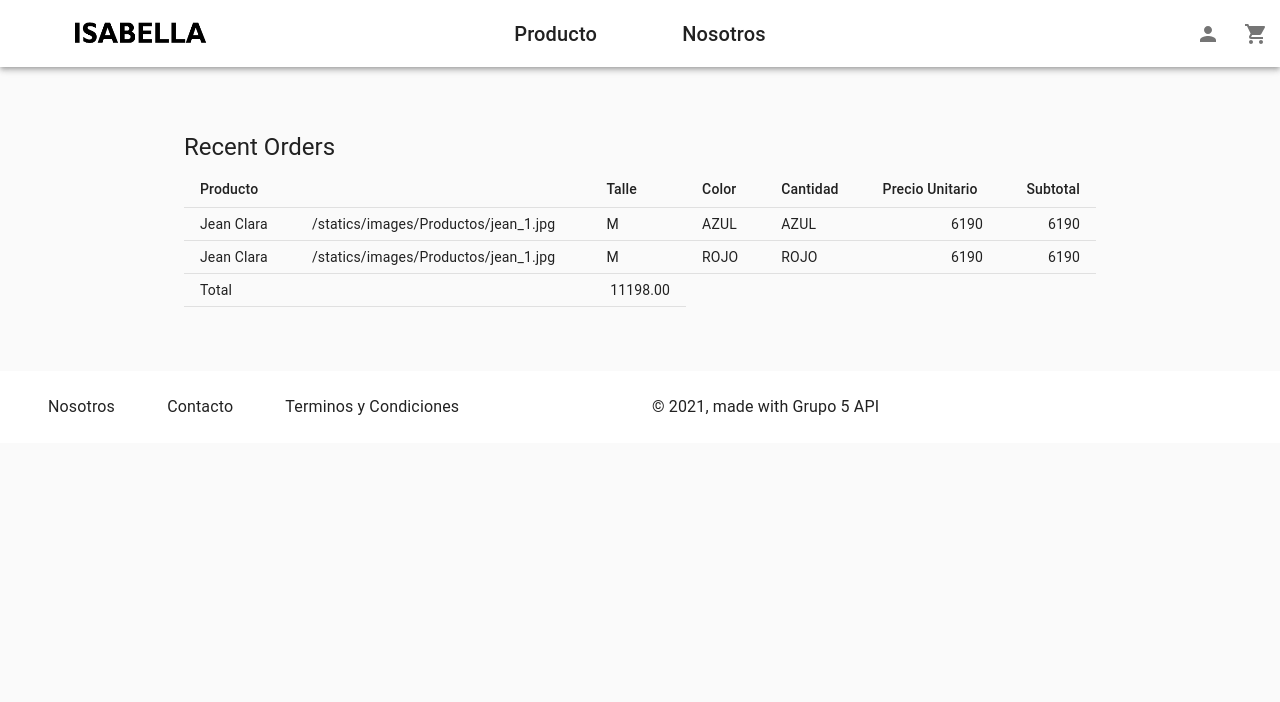
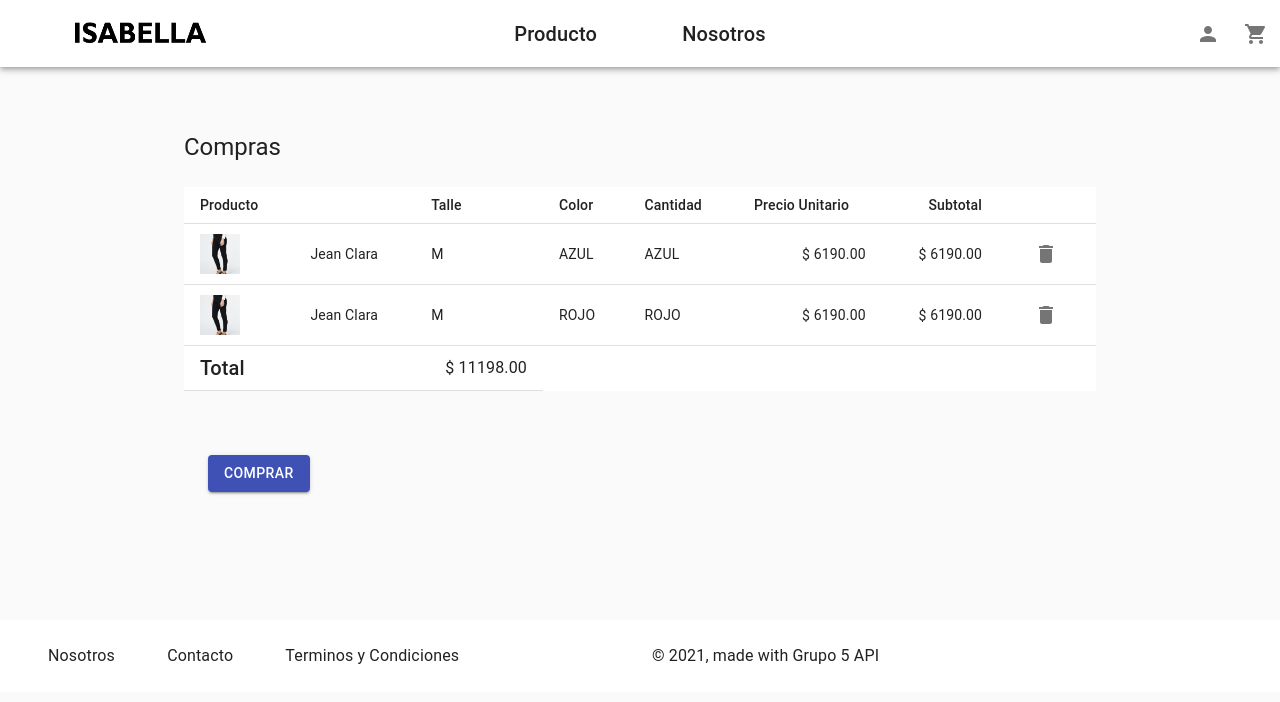
Before and after one commit to fguerrero2/tpIA2021, a React (Create React App) app: page /carrito in a window 1280 px wide. Shown: the top 702 px of the page. Built offline with nearby package versions, Linux system fonts and the light colour scheme.

Commit message:
¨carrito¨

```diff
--- a/src/FPages/Carrito.js
+++ b/src/FPages/Carrito.js
@@ -9,12 +9,16 @@ import TableRow from '@material-ui/core/TableRow';
 import { makeStyles } from '@material-ui/core/styles';
 import Typography from '@material-ui/core/Typography';
 import Container from '@material-ui/core/Container';
+import IconButton from '@material-ui/core/IconButton';
+import DeleteIcon from '@material-ui/icons/Delete';
 import order from '../Data/order.js';
+import Avatar from '@material-ui/core/Avatar';
+import Button from '@material-ui/core/Button';
 
 
 const useStyles = makeStyles((theme) => ({
-  icon: {
-    marginRight: theme.spacing(2),
+  title: {
+    paddingBottom: theme.spacing(2),
   },
   heroContent: {
     backgroundColor: theme.palette.background.paper,
@@ -57,10 +61,10 @@ function Carrito() {
       <main >
         {/* Grilla  */}
         <Container className={classes.cardGrid} maxWidth="md">
-        <Typography gutterBottom variant="h5" >
-          Recent Orders
+        <Typography gutterBottom variant="h5"  className={classes.title} >
+          Compras
         </Typography>
-        <Table size="small">
+        <Table size="small" className={classes.heroContent}>
           <TableHead>
             <TableRow>
               <TableCell>Producto</TableCell>
@@ -70,27 +74,44 @@ function Carrito() {
               <TableCell> Cantidad </TableCell>
               <TableCell> Precio Unitario</TableCell>
               <TableCell align="right"> Subtotal </TableCell>
+              <TableCell >   </TableCell>
            </TableRow>
           </TableHead>
           <TableBody>
            {order.items.map((x) => (
               <TableRow key={x.producto_id}>
+                <TableCell>
+                <Avatar variant="square" src={x.product.img} />
+
+                </TableCell>
                 <TableCell>{x.product.name}</TableCell>
-                <TableCell>{x.product.img}</TableCell>
                 <TableCell>{x.size}</TableCell>
                 <TableCell>{x.color}</TableCell>
                 <TableCell>{x.color}</TableCell>
-                <TableCell align="right">{x.subtotal}</TableCell>
-                <TableCell align="right" >{x.subtotal}</TableCell>
+                <TableCell align="right">  $ {ccyFormat (x.subtotal)}  </TableCell>
+                <TableCell align="right" > $ {ccyFormat (x.subtotal)} </TableCell>
+                <TableCell >
+                  <IconButton aria-label="delete" className={classes.margin}>
+                   <DeleteIcon />
+                  </IconButton>
+                </TableCell>
               </TableRow>
             ))}
             <TableRow >
-            <TableCell  colSpan={2}>Total</TableCell>
-            <TableCell align="right">{ccyFormat(order.total)}</TableCell>
+            <TableCell  colSpan={2}> <Typography variant="h6"  component="h6" > Total</Typography></TableCell>
+            <TableCell align="right"><Typography component="h6" > $ {ccyFormat(order.total)} </Typography></TableCell>
             </TableRow>
           </TableBody>
         </Table>
+        <Container className={classes.cardGrid}   maxWidth="lg" >
+        <Button variant="contained" color="primary" >
+          comprar
+        </Button>
+        </Container>
       </Container>
+
+
+
       </main>
       {/* Footer */}
       <div >
```
